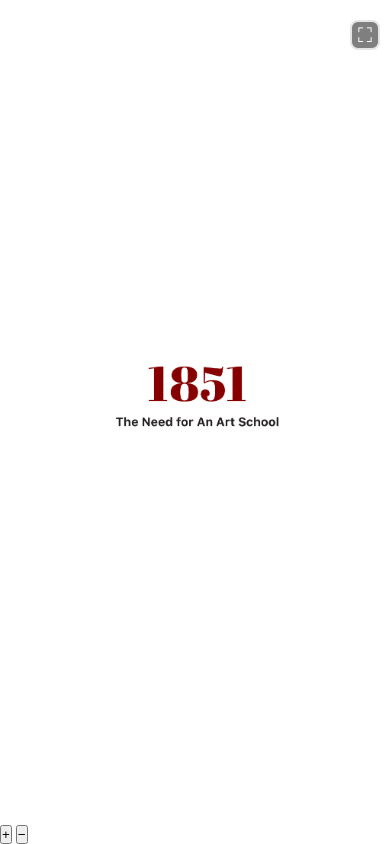
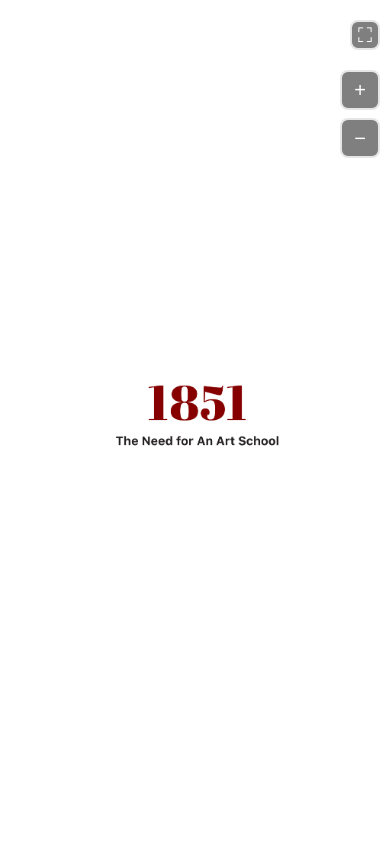
Before and after one commit to microzoneanddev/tablet1, a plain HTML site: page index.html in a window 390 px wide. Both pictures are taken after a click on the button "Zoom In". Drawn offline with Linux system fonts and the light colour scheme.

Commit message:
Add files via upload

```diff
--- a/index.html
+++ b/index.html
@@ -101,6 +101,20 @@
 
 
   /* --- FULLSCREEN & ZOOM CONTROLS START --- */
+  .slider-container.zoomed {
+    overflow: auto;
+    cursor: grab;
+  }
+
+  .slider-container.zoomed:active {
+    cursor: grabbing;
+  }
+
+  .slider-container.zoomed .slide.active {
+    min-width: 100%;
+    min-height: 100%;
+  }
+
   .fullscreen-btn {
     position: fixed;
     top: 20px;
@@ -134,6 +148,70 @@
   .fullscreen-btn.hidden {
     opacity: 0;
     pointer-events: none;
+  }
+
+  .zoom-controls {
+    position: fixed;
+    top: 60px;
+    right: 10px;
+    display: flex;
+    flex-direction: column;
+    gap: 5px;
+    z-index: 100;
+  }
+
+  .zoom-btn {
+    width: 30px;
+    height: 30px;
+    background-color: rgba(0, 0, 0, 0.5);
+    border: 2px solid rgba(255, 255, 255, 0.8);
+    border-radius: 8px;
+    cursor: pointer;
+    display: flex;
+    align-items: center;
+    justify-content: center;
+    font-size: 24px;
+    color: white;
+    transition: all 0.3s ease;
+    backdrop-filter: blur(5px);
+  }
+
+  .zoom-btn:hover {
+    background-color: rgba(0, 0, 0, 0.7);
+    transform: scale(1.1);
+  }
+
+  .zoom-btn:active {
+    transform: scale(0.95);
+  }
+
+  .zoom-btn.hidden {
+    opacity: 0;
+    pointer-events: none;
+  }
+
+  /* Smaller zoom buttons on mobile */
+  @media (max-width: 768px) {
+    .zoom-controls {
+      top: 70px;
+      right: 10px;
+      gap: 8px;
+    }
+
+    .zoom-btn {
+      width: 40px;
+      height: 40px;
+      font-size: 20px;
+    }
+  }
+
+  /* Zoom container for slides */
+  .slide-zoom-container {
+    position: absolute;
+    width: 100%;
+    height: 100%;
+    overflow: hidden;
+    transition: transform 0.3s ease;
   }
 
   /* --- FULLSCREEN & ZOOM CONTROLS END --- */
```
